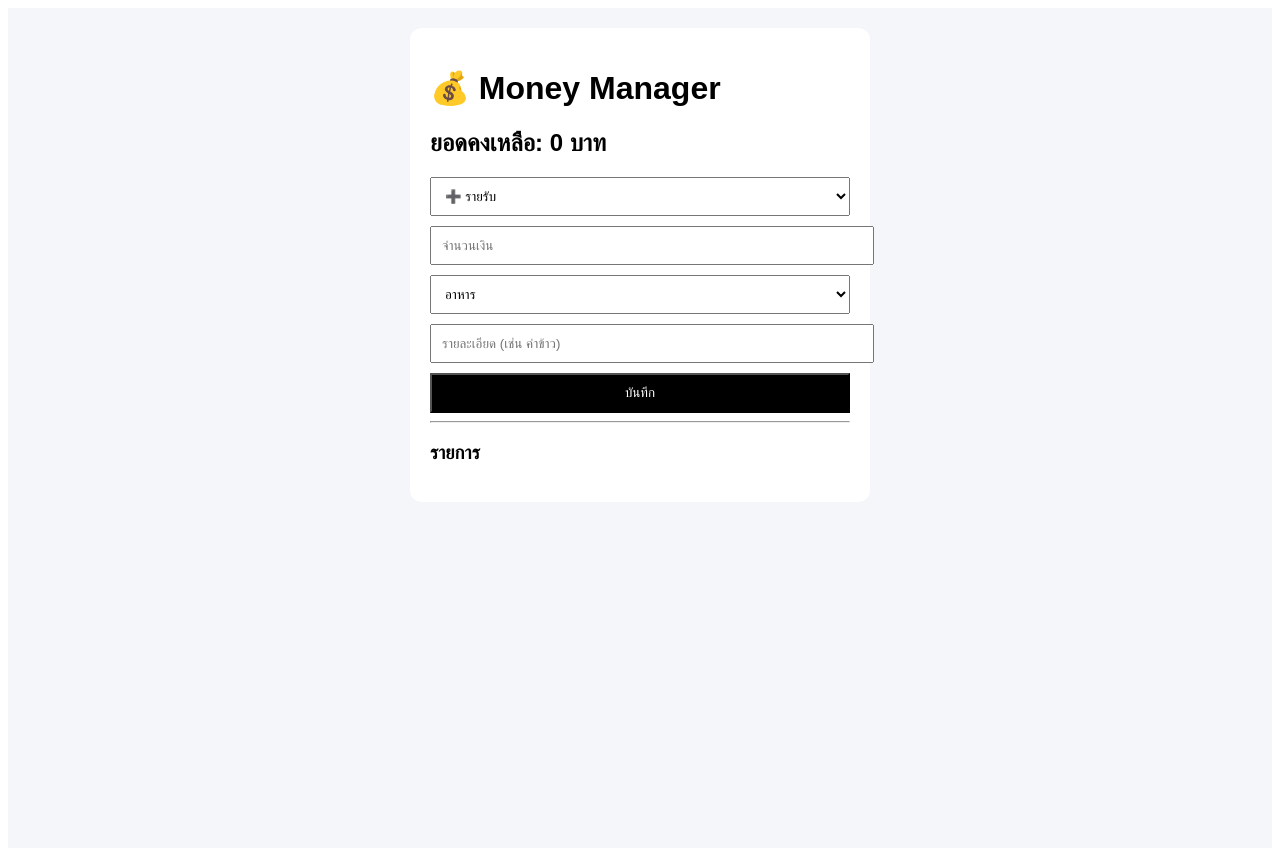
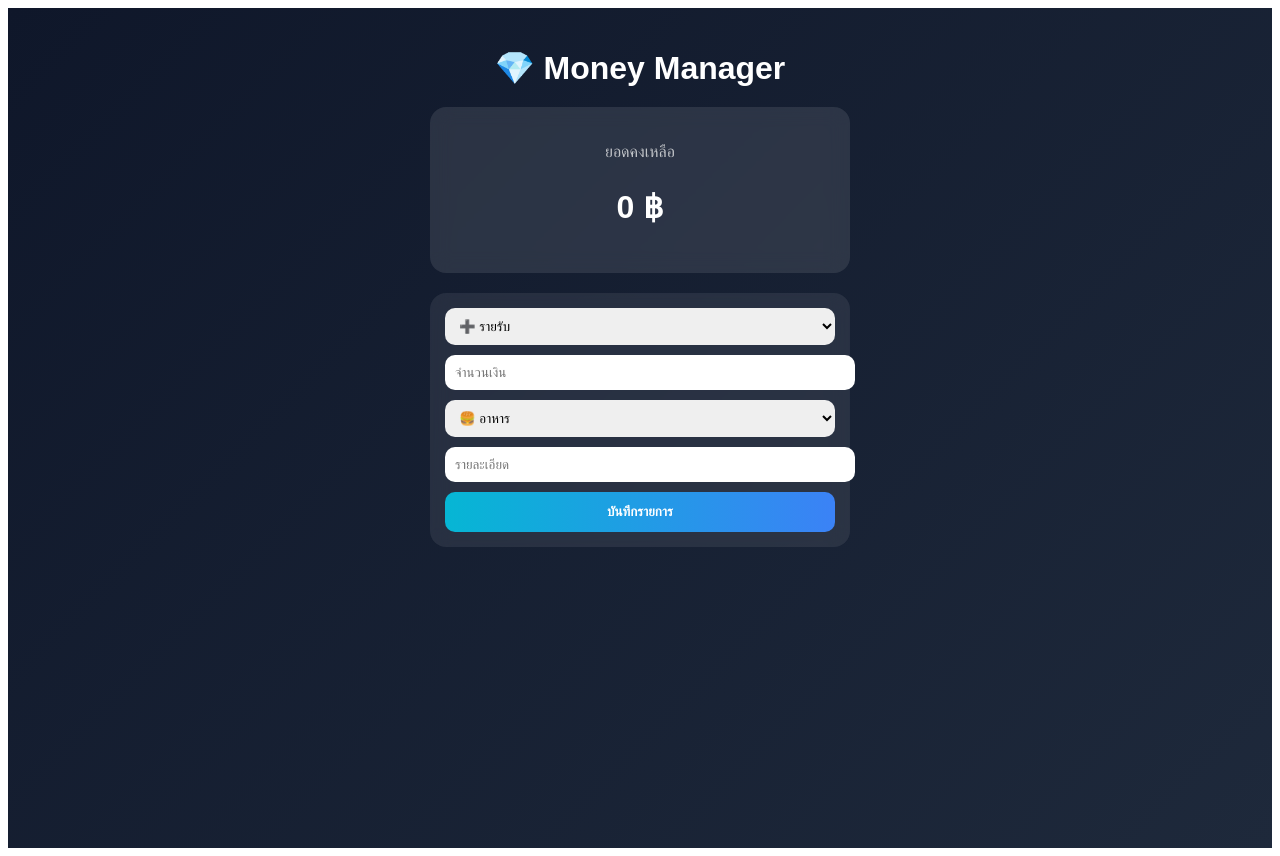
Before and after one commit to Hiyol2i/money-managerD, a Next.js app: page / in a window 1280 px wide. Built offline with nearby package versions, Linux system fonts and the light colour scheme.

Commit message:
Update index.js

```diff
--- a/pages/index.js
+++ b/pages/index.js
@@ -20,15 +20,11 @@ export default function Home() {
       type,
       amount: num,
       category,
-      note
+      note,
+      time: new Date().toLocaleString()
     };
 
-    if (type === "income") {
-      setBalance(balance + num);
-    } else {
-      setBalance(balance - num);
-    }
-
+    setBalance(type === "income" ? balance + num : balance - num);
     setItems([newItem, ...items]);
 
     setAmount("");
@@ -36,15 +32,22 @@ export default function Home() {
   }
 
   return (
-    <div style={{ padding: 20, fontFamily: "sans-serif", background: "#f5f6fa", minHeight: "100vh" }}>
+    <div style={styles.bg}>
+      <div style={styles.container}>
 
-      <div style={{ maxWidth: 420, margin: "0 auto", background: "white", padding: 20, borderRadius: 12 }}>
+        {/* Header */}
+        <h1 style={styles.title}>💎 Money Manager</h1>
 
-        <h1>💰 Money Manager</h1>
+        {/* Balance Card */}
+        <div style={styles.balanceCard}>
+          <p style={{ opacity: 0.7 }}>ยอดคงเหลือ</p>
+          <h2 style={{ fontSize: 32 }}>{balance.toLocaleString()} ฿</h2>
+        </div>
 
-        <h2>ยอดคงเหลือ: {balance} บาท</h2>
+        {/* Form Card */}
+        <div style={styles.card}>
 
-        <select value={type} onChange={(e) => setType(e.target.value)} style={{ width: "100%", padding: 10 }}>
+          <select value={type} onChange={(e) => setType(e.target.value)} style={styles.input}>
             <option value="income">➕ รายรับ</option>
             <option value="expense">➖ รายจ่าย</option>
           </select>
@@ -53,39 +56,107 @@ export default function Home() {
             placeholder="จำนวนเงิน"
             value={amount}
             onChange={(e) => setAmount(e.target.value)}
-          style={{ width: "100%", padding: 10, marginTop: 10 }}
+            style={styles.input}
           />
 
-        <select value={category} onChange={(e) => setCategory(e.target.value)} style={{ width: "100%", padding: 10, marginTop: 10 }}>
-          <option>อาหาร</option>
-          <option>เดินทาง</option>
-          <option>การเรียน</option>
-          <option>ของใช้</option>
+          <select value={category} onChange={(e) => setCategory(e.target.value)} style={styles.input}>
+            <option>🍔 อาหาร</option>
+            <option>🚗 เดินทาง</option>
+            <option>📚 การเรียน</option>
+            <option>🛍 ของใช้</option>
           </select>
 
           <input
-          placeholder="รายละเอียด (เช่น ค่าข้าว)"
+            placeholder="รายละเอียด"
             value={note}
             onChange={(e) => setNote(e.target.value)}
-          style={{ width: "100%", padding: 10, marginTop: 10 }}
+            style={styles.input}
           />
 
-        <button onClick={addItem} style={{ width: "100%", padding: 10, marginTop: 10, background: "black", color: "white" }}>
-          บันทึก
+          <button onClick={addItem} style={styles.button}>
+            บันทึกรายการ
           </button>
+        </div>
 
-        <hr />
-
-        <h3>รายการ</h3>
-
+        {/* List */}
+        <div style={{ marginTop: 20 }}>
           {items.map((item, i) => (
-          <div key={i} style={{ padding: 10, background: "#f0f0f0", marginBottom: 8, borderRadius: 8 }}>
-            <b>{item.type === "income" ? "➕" : "➖"} {item.amount} บาท</b>
-            <div>{item.category} - {item.note}</div>
+            <div key={i} style={styles.item}>
+              <div>
+                <b>
+                  {item.type === "income" ? "🟢 +" : "🔴 -"} {item.amount} ฿
+                </b>
+                <p style={{ margin: 0, opacity: 0.7 }}>
+                  {item.category} • {item.note}
+                </p>
+              </div>
+              <span style={{ fontSize: 12, opacity: 0.5 }}>
+                {item.time}
+              </span>
             </div>
           ))}
+        </div>
 
       </div>
     </div>
   );
 }
+
+const styles = {
+  bg: {
+    minHeight: "100vh",
+    background: "linear-gradient(135deg, #0f172a, #1e293b)",
+    display: "flex",
+    justifyContent: "center",
+    padding: 20,
+    color: "white",
+    fontFamily: "sans-serif"
+  },
+  container: {
+    width: "100%",
+    maxWidth: 420
+  },
+  title: {
+    textAlign: "center",
+    marginBottom: 20
+  },
+  balanceCard: {
+    background: "rgba(255,255,255,0.1)",
+    backdropFilter: "blur(10px)",
+    padding: 20,
+    borderRadius: 16,
+    textAlign: "center",
+    marginBottom: 20
+  },
+  card: {
+    background: "rgba(255,255,255,0.08)",
+    backdropFilter: "blur(10px)",
+    padding: 15,
+    borderRadius: 16
+  },
+  input: {
+    width: "100%",
+    padding: 10,
+    marginBottom: 10,
+    borderRadius: 10,
+    border: "none",
+    outline: "none"
+  },
+  button: {
+    width: "100%",
+    padding: 12,
+    borderRadius: 10,
+    border: "none",
+    background: "linear-gradient(90deg, #06b6d4, #3b82f6)",
+    color: "white",
+    fontWeight: "bold"
+  },
+  item: {
+    display: "flex",
+    justifyContent: "space-between",
+    padding: 12,
+    marginTop: 10,
+    background: "rgba(255,255,255,0.08)",
+    borderRadius: 12
+  }
+};
```
Lines whose indentation alone changed are shown as unchanged.
